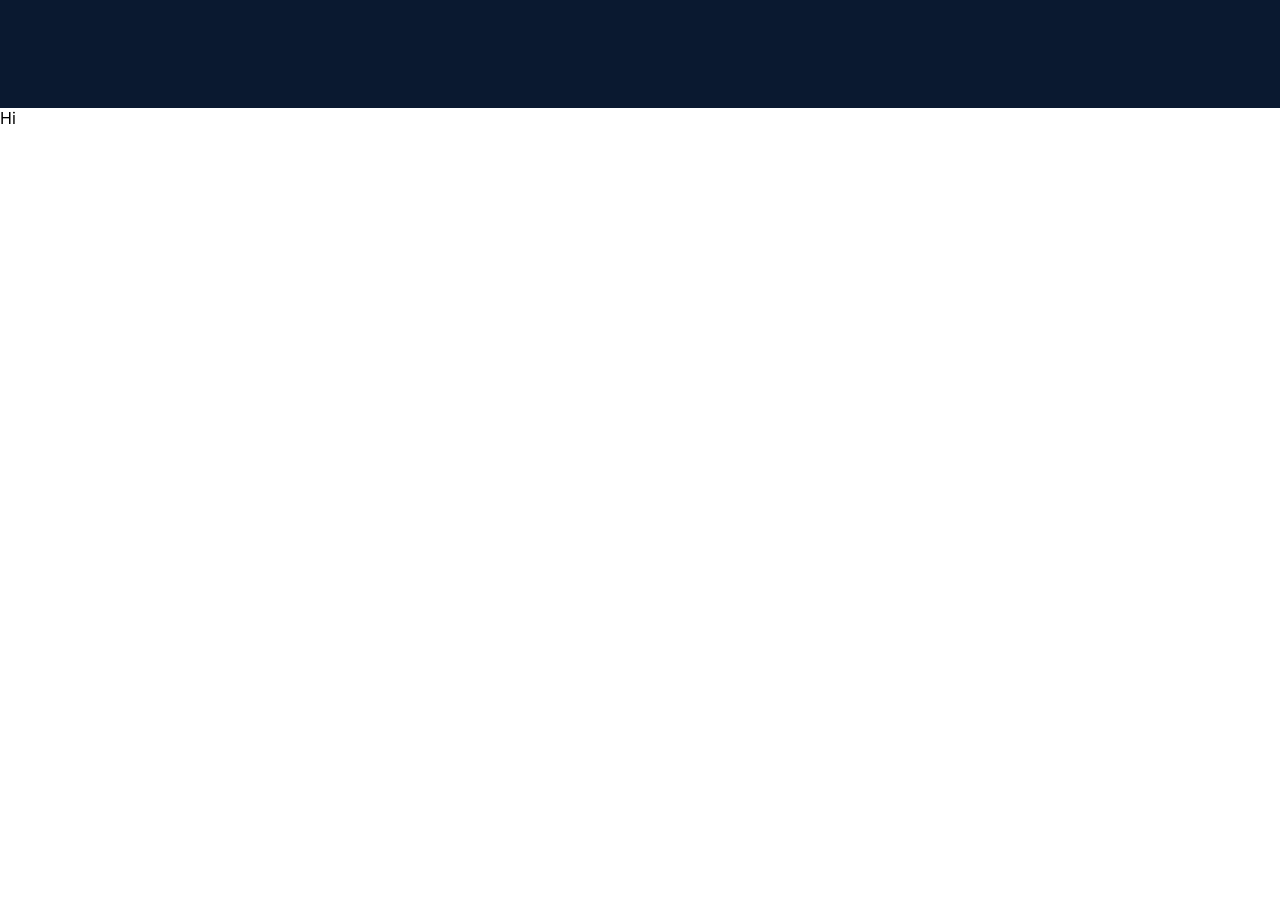
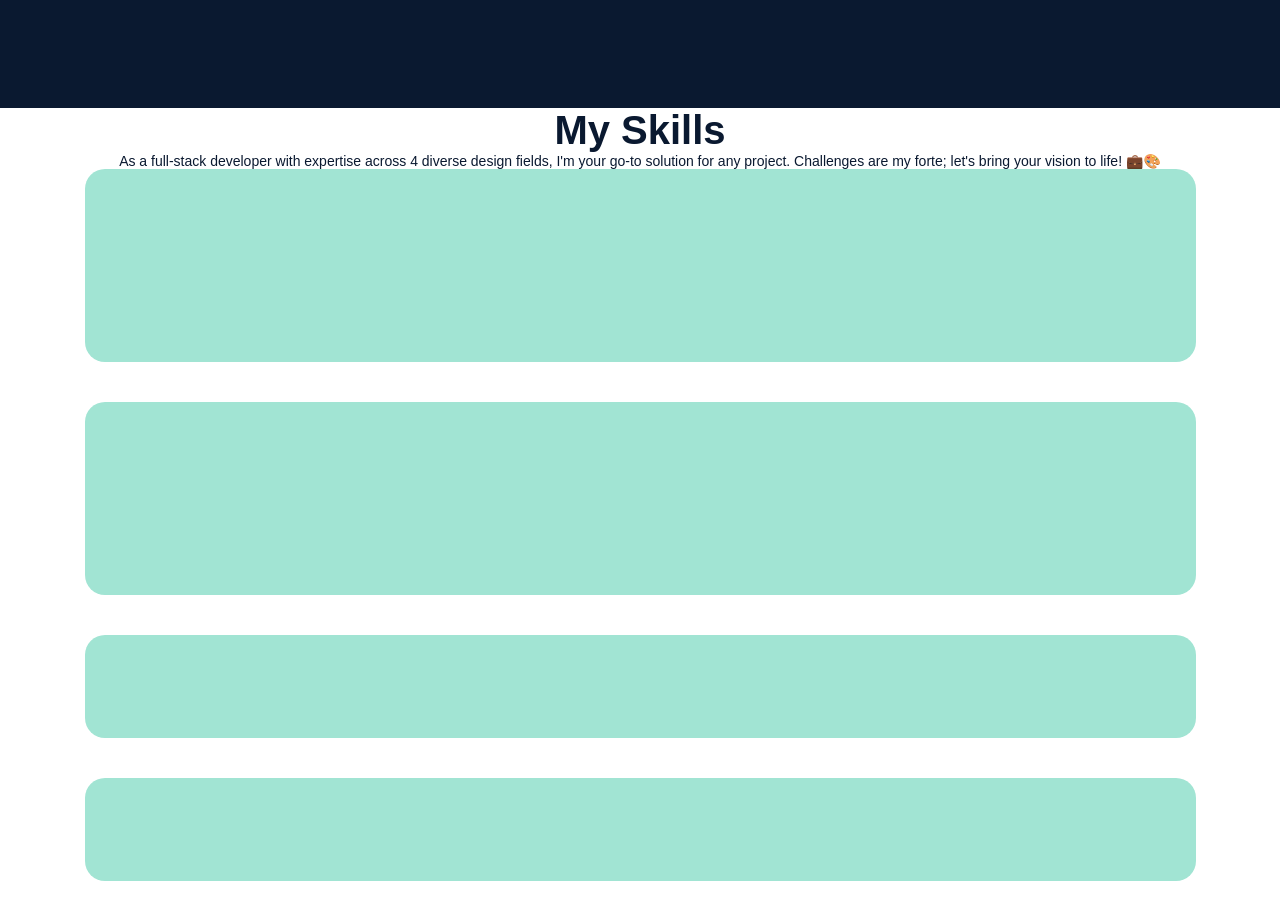
Before and after one commit to Vkerubo/my-portolio, a React (Create React App) app: page / in a window 1280 px wide. Shown: the part 540-1460 px from the top of the page. Before the commit the page ends 800 px from the top, so only its background shows below. Built offline with nearby package versions, Linux system fonts and the light colour scheme.

Commit message:
render frontend icons

```diff
--- a/src/components/MySkills.js
+++ b/src/components/MySkills.js
@@ -1,8 +1,75 @@
 import React from "react";
-import { styled } from "styled-components";
+import styled from "styled-components";
+import HtmlIcon from "../components/assets/Html 5.png";
+import CSS3Icon from "../components/assets/icons8-css-50 1.png";
+import JavascriptIcon from "../components/assets/javascript 1.png";
+import ReactIcon from "../components/assets/React.png";
+import FigmaIcon from "../components/assets/Figma.png";
+import ResponsiveWebsitesIcon from "../components/assets/responsive-design 1.png";
+import MaterialUIIcon from "../components/assets/icons8-material-ui-48 1.png";
+import TailwindIcon from "../components/assets/tailwind-css 1.png";
+import RegexIcon from "../components/assets/icons8-regular-expressions-32 1.png";
+
+const MySkillsContainer = styled.div`
+  display: flex;
+  justify-content: center;
+  flex-direction: column;
+  align-items: center;
+`;
+
+const Column1 = styled.div`
+  font-family: Montserrat, sans-serif;
+  font-size: 40px;
+  font-weight: 700;
+  color: #0a1930;
+`;
+
+const Column2 = styled.div`
+  text-align: center;
+  color: #0a1930;
+  font-family: "Sen", sans-serif;
+  font-size: 14px;
+`;
+
+const OuterContainer = styled.div`
+  margin: 0 20px;
+`;
+
+const Column3 = styled.div`
+  width: 1111px;
+  height: 193px;
+  flex-shrink: 0;
+  border-radius: 20px;
+  background: #a1e4d3;
+  margin-bottom:40px;
+`;
+
+const Column4 = styled.div`
+  width: 1111px;
+  height: 103px;
+  flex-shrink: 0;
+  border-radius: 20px;
+  background: #a1e4d3;
+  margin-bottom: 40px;
+`;
 
 function MySkills() {
-  return <>Hi</>;
+  return (
+    <MySkillsContainer>
+      <Column1>My Skills</Column1>
+      <Column2>
+        As a full-stack developer with expertise across 4 diverse design fields,
+        I'm your go-to solution for any project. Challenges are my forte; let's
+        bring your vision to life! 💼🎨
+      </Column2>
+      <OuterContainer>
+        <Column3></Column3>
+        <Column3></Column3>
+        <Column4></Column4>
+        <Column4></Column4>
+      </OuterContainer>
+    </MySkillsContainer>
+  );
 }
 
 export default MySkills;
```
